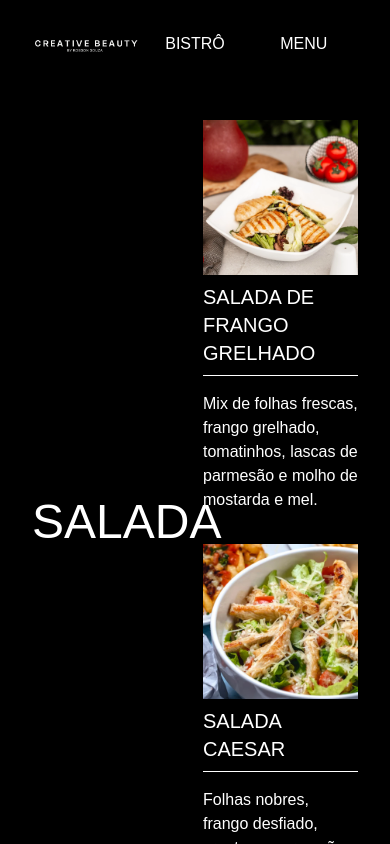
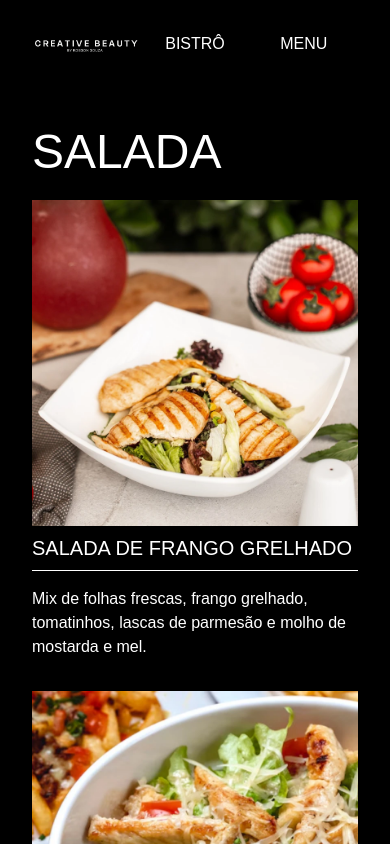
Before and after one commit to agenciane/bistro-creative-beaouty, a Next.js app: page /salada in a window 390 px wide. Shown: the top 844 px of the page. Built offline with nearby package versions, Linux system fonts and the light colour scheme.

Commit message:
feat: adjust mobile

```diff
--- a/src/app/components/item-menu.tsx
+++ b/src/app/components/item-menu.tsx
@@ -11,7 +11,7 @@ interface ItemMenuProps {
 const ItemMenu: React.FC<ItemMenuProps> = ({ title, description, price, photoUrl }) => {
   return (
     <div>
-      <Image src={photoUrl} alt={title} width={300} height={300} />
+      <Image src={photoUrl} alt={title} width={300} height={300} className="w-full h-auto object-cover" />
       <h3 className="text-xl uppercase border-b border-white py-2">{title}</h3>
       {description && <p className="py-4">{description}</p>}
       {price && (
--- a/src/app/lanches-quentes/page.tsx
+++ b/src/app/lanches-quentes/page.tsx
@@ -4,7 +4,7 @@ import ItemMenu from '../components/item-menu';
 const entrada: React.FC = () => {
   return (
     <main>
-      <section className="grid grid-cols-2 gap-4 p-8">
+      <section className="grid grid-cols-1 md:grid-cols-2 gap-4 p-8">
         <div className="flex items-center">
           <h2 className="text-5xl uppercase leading-16">Lanches quentes</h2>
         </div>
--- a/src/app/omeletes/page.tsx
+++ b/src/app/omeletes/page.tsx
@@ -4,7 +4,7 @@ import ItemMenu from '../components/item-menu';
 const entrada: React.FC = () => {
   return (
     <main>
-      <section className="grid grid-cols-2 gap-4 p-8">
+      <section className="grid grid-cols-1 md:grid-cols-2 gap-4 p-8">
         <div className="flex items-center">
           <h2 className="text-5xl uppercase leading-16">Omeletes</h2>
         </div>
--- a/src/app/pratos-quentes/page.tsx
+++ b/src/app/pratos-quentes/page.tsx
@@ -4,7 +4,7 @@ import ItemMenu from '../components/item-menu';
 const entrada: React.FC = () => {
   return (
     <main>
-      <section className="grid grid-cols-2 gap-4 p-8">
+      <section className="grid grid-cols-1 md:grid-cols-2 gap-4 p-8">
         <div className="flex items-center">
           <h2 className="text-5xl uppercase leading-16">Pratos quentes</h2>
         </div>
--- a/src/app/salada/page.tsx
+++ b/src/app/salada/page.tsx
@@ -4,7 +4,7 @@ import ItemMenu from '../components/item-menu';
 const entrada: React.FC = () => {
   return (
     <main>
-      <section className="grid grid-cols-2 gap-4 p-8">
+      <section className="grid grid-cols-1 md:grid-cols-2 gap-4 p-8">
         <div className="flex items-center">
           <h2 className="text-5xl uppercase leading-16">Salada</h2>
         </div>
--- a/src/app/sobremesa/page.tsx
+++ b/src/app/sobremesa/page.tsx
@@ -4,7 +4,7 @@ import ItemMenu from '../components/item-menu';
 const entrada: React.FC = () => {
   return (
     <main>
-      <section className="grid grid-cols-2 gap-4 p-8">
+      <section className="grid grid-cols-1 md:grid-cols-2 gap-4 p-8">
         <div className="flex items-center">
           <h2 className="text-5xl uppercase leading-16">Sobremesa</h2>
         </div>
```
